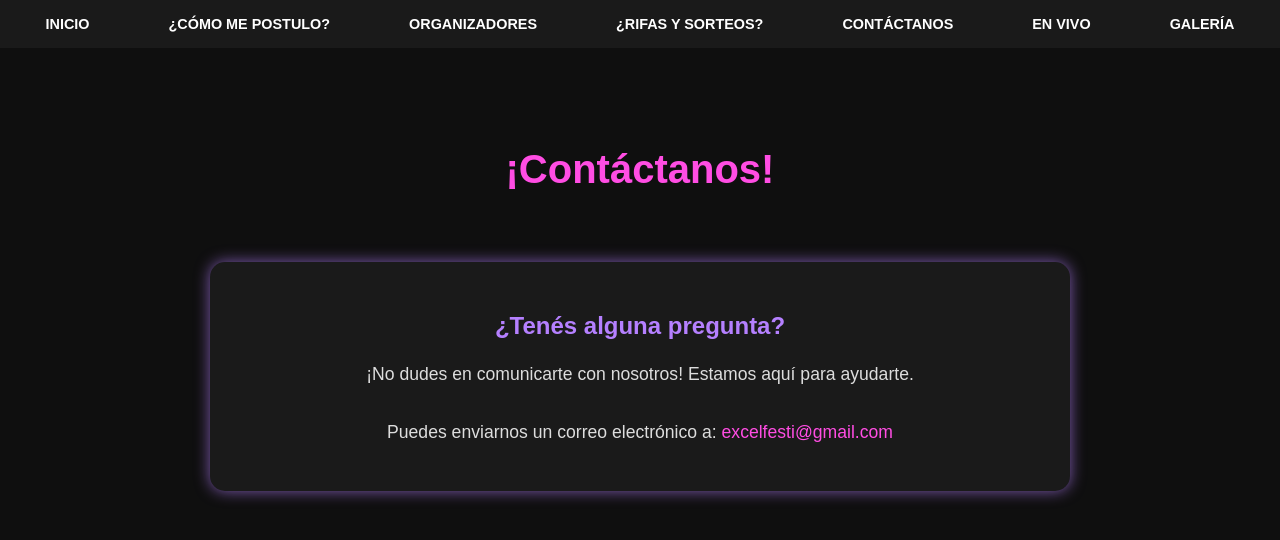
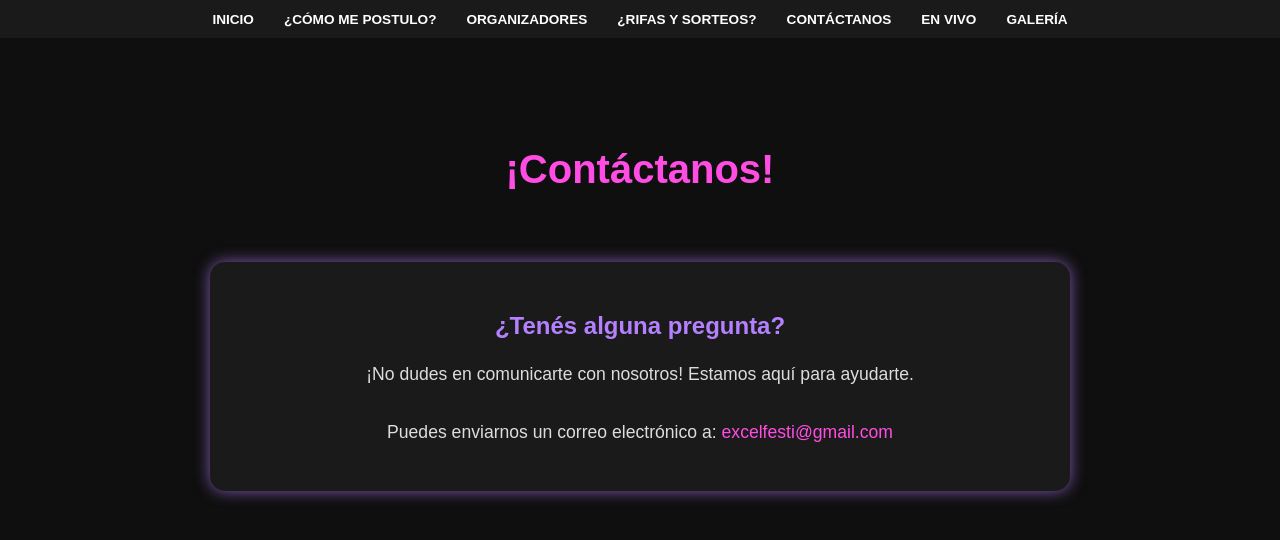
Before and after one commit to monomelly/festival2025, a plain HTML site: page contactanos.html in a window 1280 px wide. Drawn offline with Linux system fonts and the light colour scheme.

Commit message:
Update contactanos.html

```diff
--- a/contactanos.html
+++ b/contactanos.html
@@ -11,6 +11,7 @@
                 font-family: 'Arial', sans-serif;
                 background-color: #0f0f0f;
                 color: #fff;
+                overflow-x: hidden; /* Evita la barra de desplazamiento horizontal */
             }
 
             nav {
@@ -18,7 +19,7 @@
                 top: 0;
                 width: 100%;
                 background-color: #1a1a1a;
-            padding: 15px 0;
+                padding: 10px 0; /* Reduje el padding vertical */
                 z-index: 1000;
                 display: flex;
                 justify-content: center;
@@ -27,17 +28,17 @@
             nav ul {
                 list-style: none;
                 display: flex;
-            flex-wrap: nowrap;
+                flex-wrap: wrap; /* Permite que los elementos del menú pasen a la siguiente línea en pantallas pequeñas */
                 justify-content: center;
                 align-items: center;
                 margin: 0;
                 padding: 0;
                 white-space: nowrap;
-            gap: 15px;
+                gap: 10px; /* Reduje el gap */
             }
 
             nav ul li {
-            margin: 0 20px;
+                margin: 0; /* Elimine el margen horizontal de los ítems de la lista */
             }
 
             nav ul li a {
@@ -47,14 +48,14 @@
                 text-transform: uppercase;
                 transition: color 0.3s;
                 white-space: nowrap;
-            font-size: 0.9em;
-            padding: 8px 12px;
+                font-size: 0.85em; /* Reduje el tamaño de la fuente */
+                padding: 6px 10px; /* Reduje el padding del enlace */
+                border-radius: 5px; /* Añadí un pequeño borde redondeado */
             }
 
             nav ul li a:hover {
                 color: #ff00cc;
             }
-
         header {
             margin-top: 100px;
             text-align: center;
```
Lines whose indentation alone changed are shown as unchanged.
